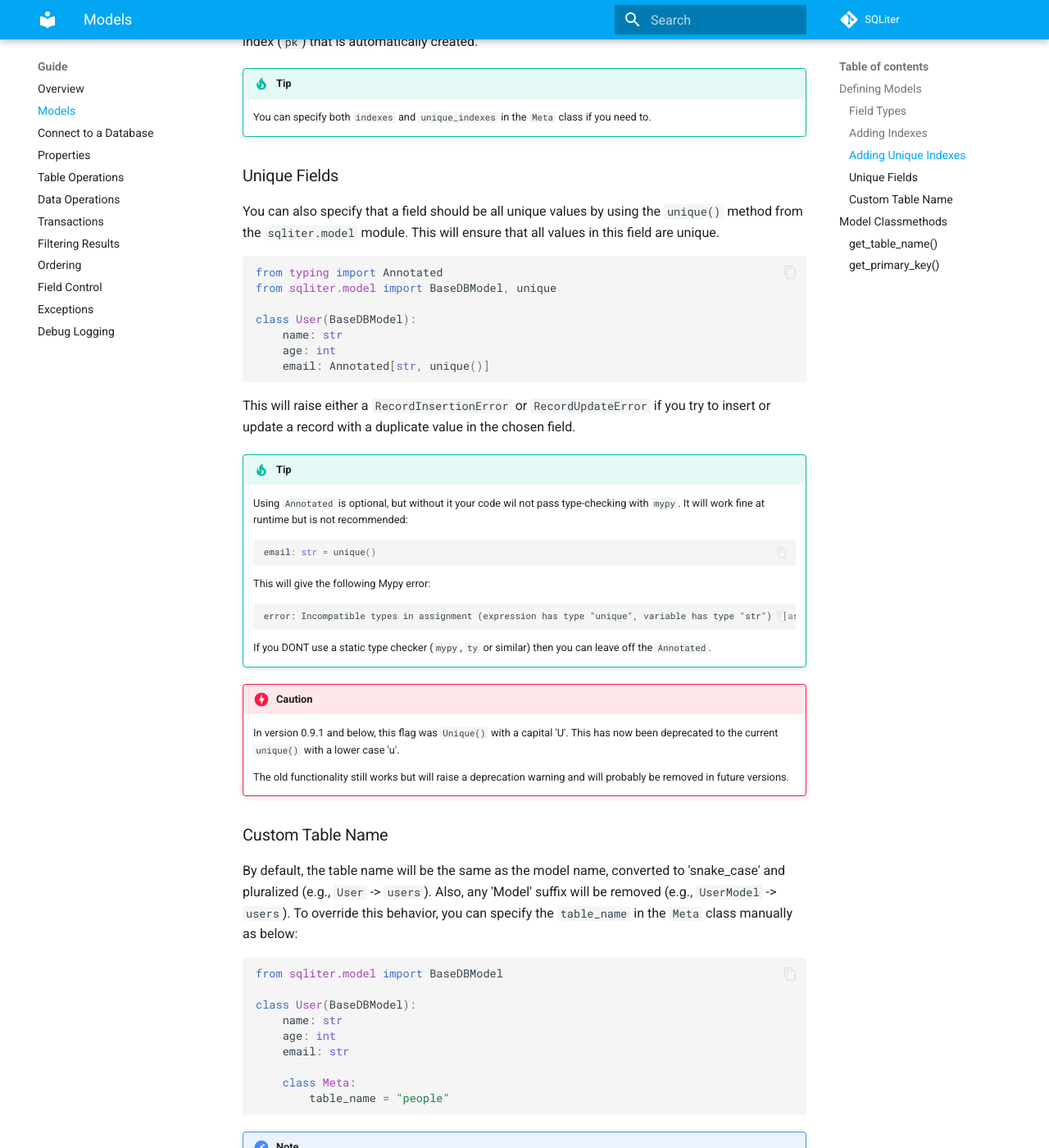
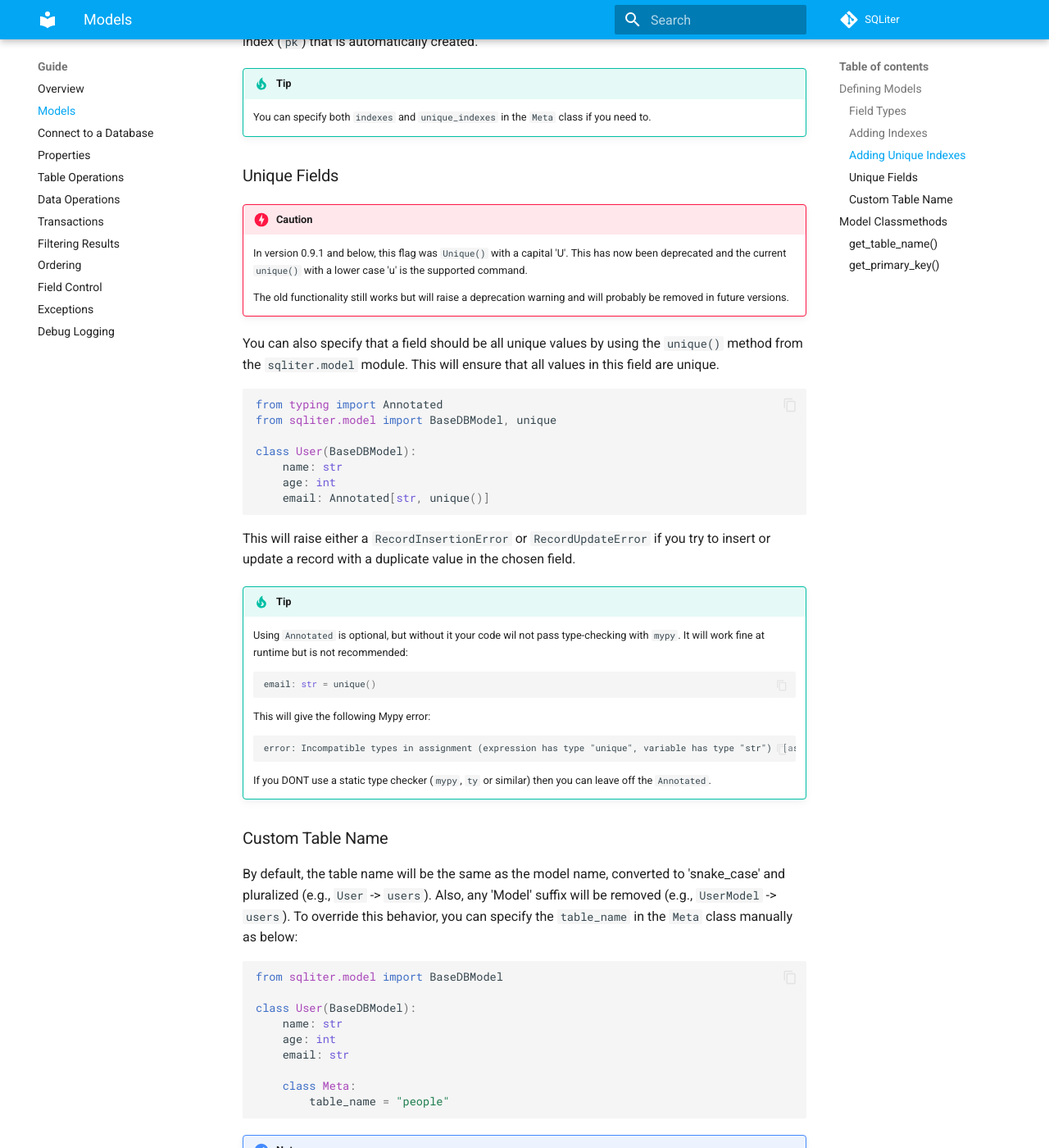
Before and after one commit to seapagan/sqliter-py, an MkDocs documentation site: the page built from docs/guide/models.md, in a window 1280 px wide and 1400 px high, scrolled down 2295 px. Shown: the whole window at 82% size. Built offline with MkDocs 1.6.1 and Material for MkDocs 9.7.7, drawn with Linux system fonts in a browser that asks for light colours; plug-ins that fetch from the network failed and are left out; comment, search, counter and statistics services are not loaded; some of the changed lines change nothing that is shown.

Commit message:
reword the last doc change slightly
Signed-off-by: Grant Ramsay <seapagan@gmail.com>

```diff
--- a/docs/guide/models.md
+++ b/docs/guide/models.md
@@ -105,6 +105,15 @@ to the primary key index (`pk`) that is automatically created.
 
 ### Unique Fields
 
+> [!CAUTION]
+>
+> In version 0.9.1 and below, this flag was `Unique()` with a capital 'U'. This
+> has now been deprecated and the current `unique()` with a lower case 'u' is
+> the supported command.
+>
+> The old functionality still works but will raise a deprecation warning and
+> will probably be removed in future versions.
+
 You can also specify that a field should be all unique values by using the
 `unique()` method from the `sqliter.model` module. This will ensure that all
 values in this field are unique.
@@ -140,14 +149,6 @@ try to insert or update a record with a duplicate value in the chosen field.
 >
 > If you DONT use a static type checker (`mypy`, `ty` or similar) then you can
 > leave off the `Annotated`.
-
-> [!CAUTION]
->
-> In version 0.9.1 and below, this flag was `Unique()` with a capital 'U'. This
-> has now been deprecated to the current `unique()` with a lower case 'u'.
->
-> The old functionality still works but will raise a deprecation warning and
-> will probably be removed in future versions.
 
 ### Custom Table Name
 
```
